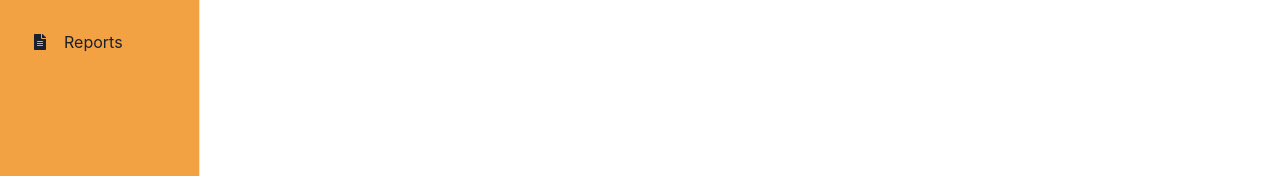
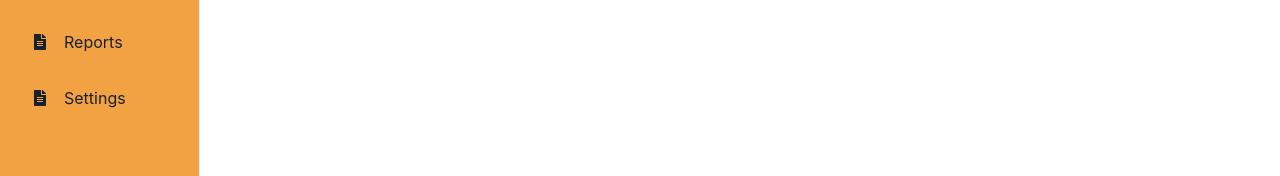
Before and after one commit to prajwalmadhav/Audire-frontend, a React (Create React App) app: page / in a window 1280 px wide. Shown: the part 402-578 px from the top of the page. Built offline with nearby package versions, Linux system fonts and the light colour scheme.

Commit message:
sidebar update

```diff
--- a/src/Components/Sidebar.tsx
+++ b/src/Components/Sidebar.tsx
@@ -40,7 +40,7 @@ const LinkItems: Array<LinkItemProps> = [
   { name: 'QR Code', icon: FaQrcode , link:'qrcode' },
   { name: 'Questions', icon: FaQuestionCircle , link:'questions' },
   { name: 'Reports', icon: FaFileAlt , link:'reports' },
-
+  { name: 'Settings', icon: FaFileAlt , link:'settings' },
 ];
 
 export default function SidebarWithHeader({
```
